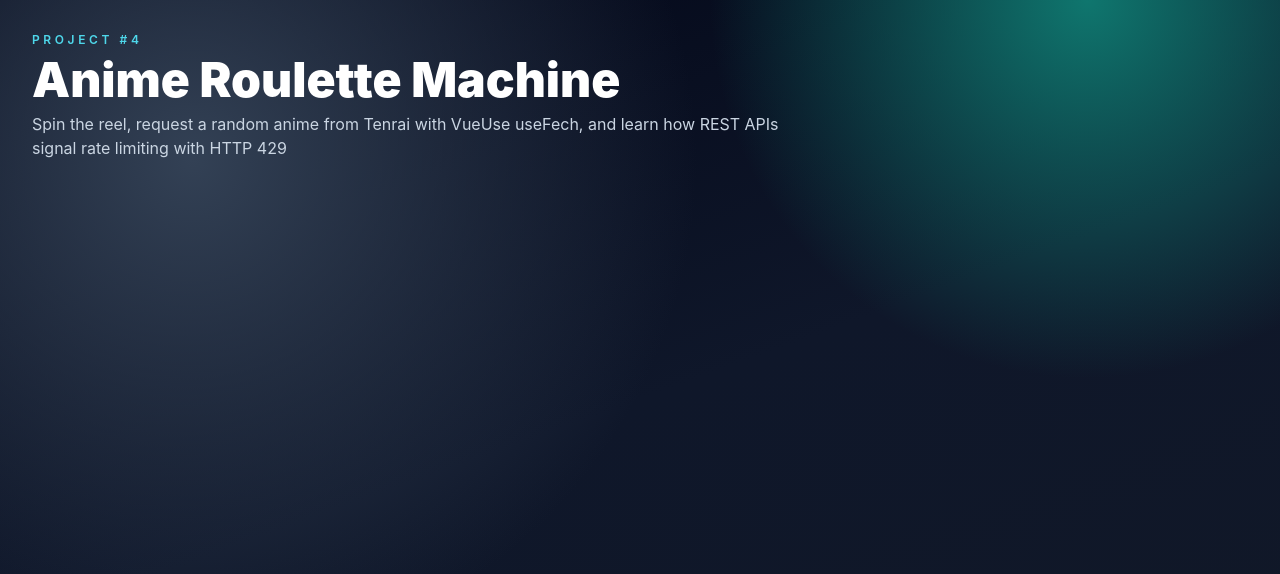
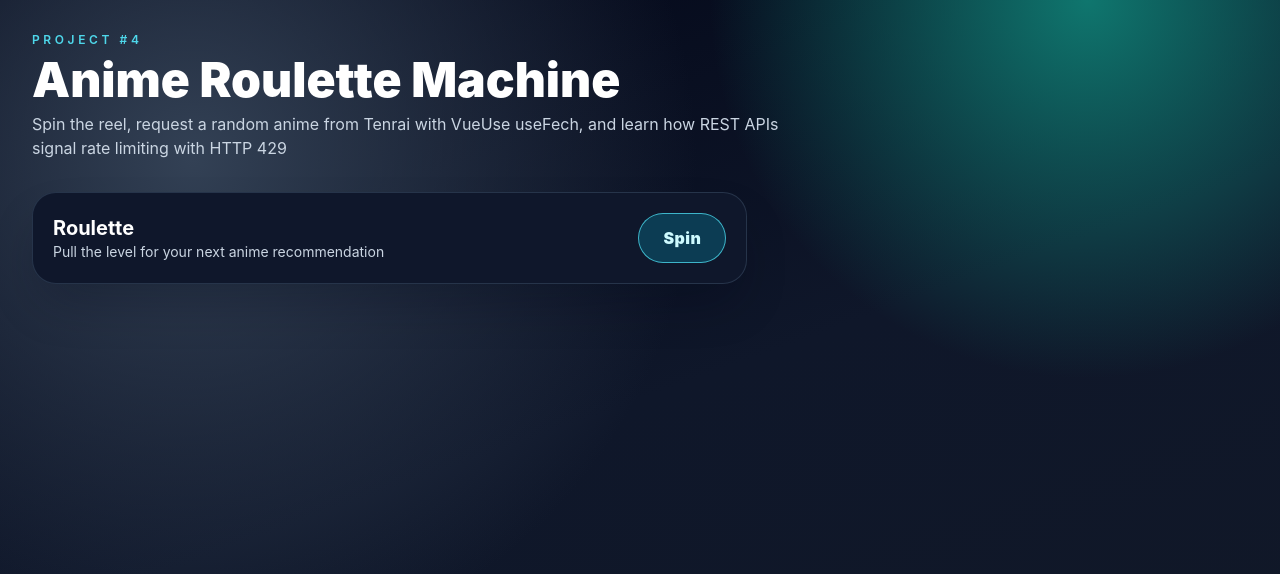
Before and after one commit to slongo10/anime-roulette-watchlist, a Vue app: page / in a window 1280 px wide. Shown: the top 574 px of the page. Built offline with nearby package versions, Linux system fonts and the light colour scheme.

Commit message:
spin button layout

```diff
--- a/src/pages/HomePage.vue
+++ b/src/pages/HomePage.vue
@@ -1,11 +1,13 @@
-<script setup></script>
+<script setup>
+const spin = () => alert('Hello')
+</script>
 
 <template>
   <main
     class="min-h-screen bg-[radial-gradient(circle_at_15%_20%,#334155,transparent_40%),radial-gradient(circle_at_85%_0%,#0f766e,transparent_28%),linear-gradient(160deg,#020617,#0f172a,#111827)] px-4 py-8 text-slate-100 sm:px-6 lg:px-8"
   >
     <div class="mx-auto max-w-7xl">
-      <header>
+      <header class="mb-8">
         <p class="text-xs font-semibold tracking-[0.3em] text-cyan-300/90 uppercase">Project #4</p>
         <h1 class="mt-2 text-4xl font-black text-white sm:text-5xl">Anime Roulette Machine</h1>
         <p class="mt-2 max-w-3xl text-sm text-slate-300 sm:text-base">
@@ -13,6 +15,30 @@
           APIs signal rate limiting with HTTP 429
         </p>
       </header>
+
+      <div class="grid gap-6 lg:grid-cols-[1.2fr_0.8fr]">
+        <section class="space-y-5">
+          <div
+            class="rounded-3xl border border-slate-700/70 bg-slate-900 p-5 shadow-2xl shadow-slate-950/30 backdrop-blur-sm"
+          >
+            <div class="flex flex-col gap-3 sm:flex-row sm:items-center sm:justify-between">
+              <div>
+                <h2 class="text-xl font-bold text-white">Roulette</h2>
+                <p class="text-sm text-slate-300">
+                  Pull the level for your next anime recommendation
+                </p>
+              </div>
+              <button
+                type="button"
+                class="cursor-pointer rounded-full border border-cyan-300/70 bg-cyan-400/20 px-6 py-3 text-base font-black tracking-wide text-cyan-100 hover:bg-cyan-400/30"
+                @click="spin"
+              >
+                Spin
+              </button>
+            </div>
+          </div>
+        </section>
+      </div>
     </div>
   </main>
 </template>
```
